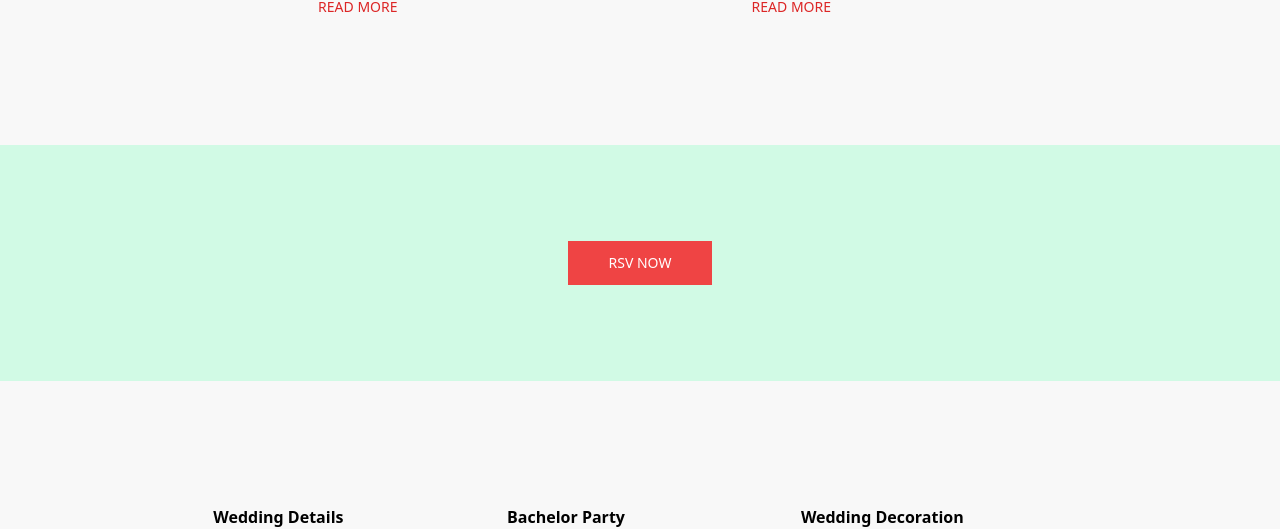
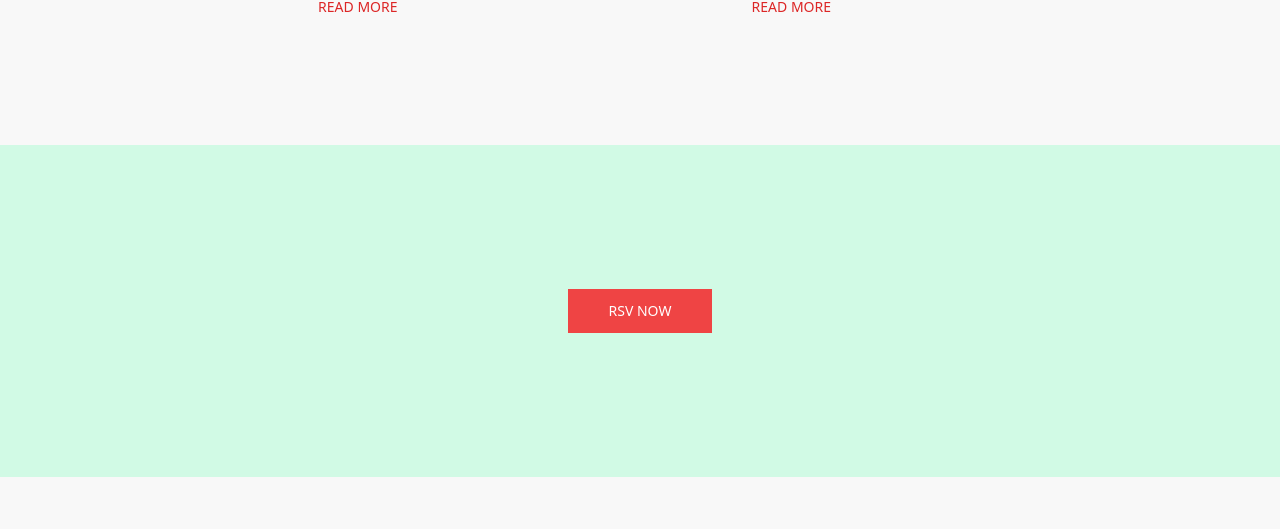
Before and after one commit to Krikor-Greg-Markarian/wedding, a Next.js app: page / in a window 1280 px wide. Shown: the part 1154-1683 px from the top of the page. Built offline with nearby package versions, Linux system fonts and the light colour scheme; grey boxes are pictures that could not be loaded.

Commit message:
fix: green section py

```diff
--- a/pages/index.js
+++ b/pages/index.js
@@ -40,7 +40,7 @@ export default function Home(props) {
       </section>
 
       <section className={cn("pt-20 pb-20")}>
-        <div className={cn("bg-green-100 py-24")}>
+        <div className={cn("bg-green-100 py-36")}>
           <div className={cn("flex justify-center items-center")}>
             <Button
               className={cn(
```
